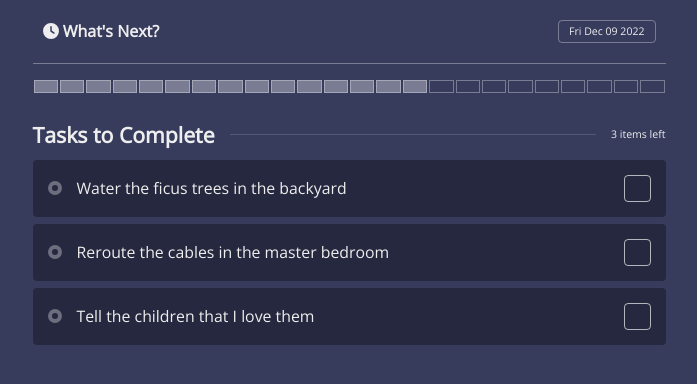
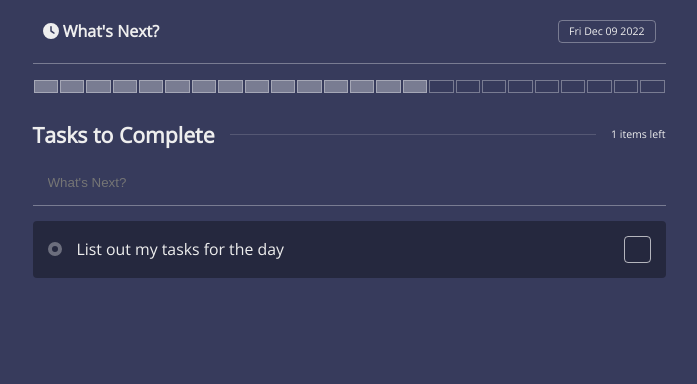
Before and after one commit to ceofermin/whats-next, an Angular app: page / in a window 1280 px wide. Shown: the top 384 px of the page, without its empty margins (291-988 px from the left). Built offline with nearby package versions, Linux system fonts and the light colour scheme.

Commit message:
Add "Add Todo Item" component
Add the feature for adding new todo items to the list

```diff
--- a/src/app/app.module.ts
+++ b/src/app/app.module.ts
@@ -1,11 +1,13 @@
 import { NgModule } from '@angular/core';
 import { BrowserModule } from '@angular/platform-browser';
+import { FormsModule } from '@angular/forms';
 
 import { AppComponent } from './app.component';
 import { HeaderComponent } from './components/header/header.component';
 import { FontAwesomeModule } from '@fortawesome/angular-fontawesome';
 import { ProgressbarComponent } from './components/progressbar/progressbar.component';
 import { TodoItemsComponent } from './components/todo-items/todo-items.component';
+import { AddTodoComponent } from './components/add-todo/add-todo.component';
 
 @NgModule({
   declarations: [
@@ -13,10 +15,12 @@ import { TodoItemsComponent } from './components/todo-items/todo-items.component
     HeaderComponent,
     ProgressbarComponent,
     TodoItemsComponent,
+    AddTodoComponent,
   ],
   imports: [
     BrowserModule,
-    FontAwesomeModule
+    FontAwesomeModule,
+    FormsModule
   ],
   providers: [],
   bootstrap: [AppComponent]
--- /dev/null
+++ b/src/app/components/add-todo/add-todo.component.html
@@ -0,0 +1,3 @@
+<form id="add-todo" (ngSubmit)="addTodo()">
+    <input type="text" name="todo" [(ngModel)]="todo" placeholder="What's Next?">
+</form>
--- /dev/null
+++ b/src/app/components/add-todo/add-todo.component.sass
@@ -0,0 +1,16 @@
+form#add-todo
+  width: 100%
+  display: flex
+  margin-top: 15px
+  *
+    padding: 15px
+  input[type="text"]
+    flex-grow: 1
+    color: #eeeeee
+    background: rgba(255,255,255,0)
+    border: none
+    border-bottom: 1px solid rgba(255,255,255,0.33)
+    transition: background 150ms ease-out
+    &:focus
+      outline: none
+      background: rgba(255,255,255,0.15)
--- /dev/null
+++ b/src/app/components/add-todo/add-todo.component.ts
@@ -0,0 +1,25 @@
+import { Component, EventEmitter, Output } from '@angular/core';
+import { Task } from '../../Task'
+
+@Component({
+  selector: 'app-add-todo',
+  templateUrl: './add-todo.component.html',
+  styleUrls: ['./add-todo.component.sass']
+})
+export class AddTodoComponent {
+  @Output() onAddTask: EventEmitter<Task> = new EventEmitter();
+  todo: string = "";
+
+  constructor() {}
+
+  addTodo() {
+    if (!this.todo) return
+    const newTask: Task = {
+      priority: 0,
+      text: this.todo,
+      isDone: false
+    };
+    this.onAddTask.emit(newTask);
+    this.todo = "";
+  }
+}
--- a/src/app/components/todo-items/todo-items.component.html
+++ b/src/app/components/todo-items/todo-items.component.html
@@ -2,8 +2,9 @@
     <div class="list-header">
         <h2>Tasks to Complete</h2>
         <div class="hline"></div>
-        <span>3 items left</span>
+        <span>{{ tasks.length }} items left</span>
     </div>
+    <app-add-todo (onAddTask)="addTask($event)"></app-add-todo>
     <div class="todo-items-container">
         <div *ngFor="let item of tasks" [ngClass]="{'completed': item.isDone}">
             <p>{{item.text}}</p>
--- a/src/app/components/todo-items/todo-items.component.ts
+++ b/src/app/components/todo-items/todo-items.component.ts
@@ -11,11 +11,15 @@ import { Task } from '../../Task';
 export class TodoItemsComponent implements OnInit {
   tasks: Task[] = [];
 
+  constructor(private todoService: TodoService) {}
+
   toggleTask(item: any): void {
     item.isDone = !item.isDone;
   }
 
-  constructor(private todoService: TodoService) {}
+  addTask(task: Task): void {
+    this.todoService.addTodoItem(task);
+  }
 
   ngOnInit(): void {
     this.todoService.getTodoItems().subscribe((tasks) => this.tasks = tasks);
--- a/src/app/services/todo/todo.service.ts
+++ b/src/app/services/todo/todo.service.ts
@@ -10,19 +10,9 @@ export class TodoService {
   tasks: Task[] = [
     {
       priority: 0,
-      text: "Water the ficus trees in the backyard",
+      text: "List out my tasks for the day",
       isDone: false
     },
-    {
-      priority: 0,
-      text: "Reroute the cables in the master bedroom",
-      isDone: false
-    },
-    {
-      priority: 1,
-      text: "Tell the children that I love them",
-      isDone: false
-    }
   ];
 
   getTodoItems(): Observable<Task[]> {
@@ -30,5 +20,9 @@ export class TodoService {
     return tasks;
   }
 
+  addTodoItem(task: Task): void {
+    this.tasks.push(task);
+  }
+
   constructor() {}
 }
```
Also changed, not shown: src/app/components/todo-items/Task.ts (added), 1 other file (tests, documents, lock files or other folders).
